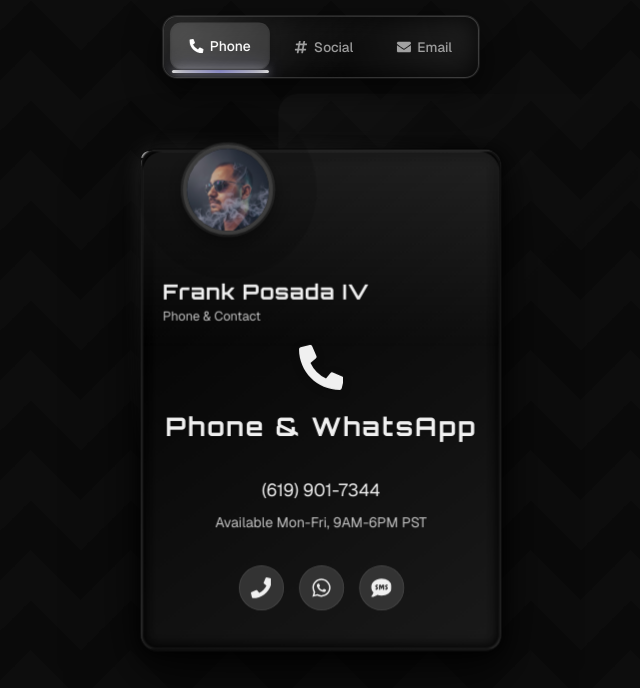
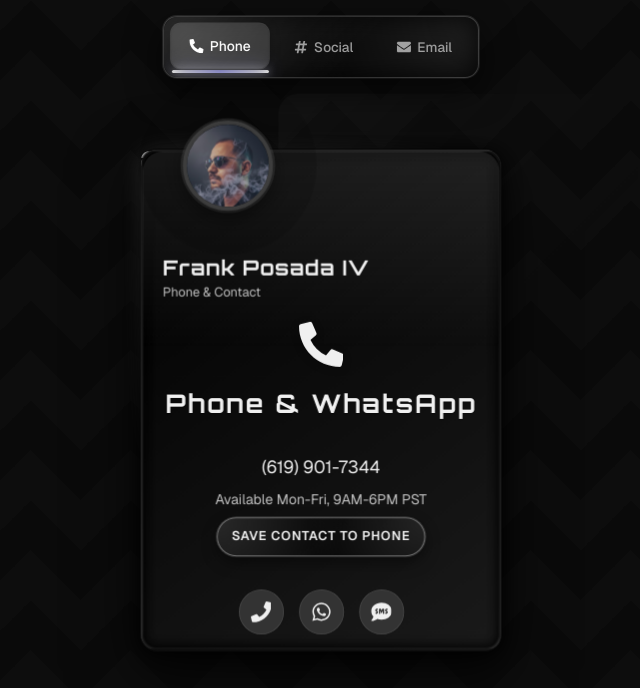
Before and after one commit to verishelf/mycard, a Next.js app: page / in a window 1280 px wide. Shown: the top 688 px of the page, without its empty margins (319-959 px from the left). Built offline with nearby package versions, Linux system fonts and the light colour scheme.

Commit message:
Add Save Contact vCard link

```diff
--- a/src/app/globals.css
+++ b/src/app/globals.css
@@ -752,6 +752,36 @@ body::-webkit-scrollbar {
   margin: 8px 0;
 }
 
+.save-contact-link {
+  display: inline-block;
+  padding: 8px 14px;
+  border-radius: 999px;
+  border: 1px solid rgba(255, 255, 255, 0.35);
+  background: radial-gradient(circle at 0% 0%, rgba(255, 255, 255, 0.15), transparent 60%),
+              radial-gradient(circle at 100% 0%, rgba(255, 255, 255, 0.12), transparent 55%),
+              rgba(0, 0, 0, 0.7);
+  color: #f0f0f0;
+  font-size: 0.8rem;
+  font-weight: 600;
+  text-decoration: none;
+  letter-spacing: 0.06em;
+  text-transform: uppercase;
+  box-shadow:
+    0 6px 16px rgba(0, 0, 0, 0.45),
+    0 0 0 1px rgba(255, 255, 255, 0.18);
+  transition: transform 0.2s ease, box-shadow 0.2s ease, background 0.2s ease;
+}
+
+.save-contact-link:hover {
+  transform: translateY(-2px);
+  box-shadow:
+    0 10px 22px rgba(0, 0, 0, 0.6),
+    0 0 0 1px rgba(255, 255, 255, 0.25);
+  background: radial-gradient(circle at 0% 0%, rgba(255, 255, 255, 0.22), transparent 60%),
+              radial-gradient(circle at 100% 0%, rgba(255, 255, 255, 0.18), transparent 55%),
+              rgba(0, 0, 0, 0.8);
+}
+
 .social-icons {
   display: flex;
   justify-content: center;
--- a/src/app/page.js
+++ b/src/app/page.js
@@ -16,7 +16,7 @@ const allCardData = [
       {
         icon: 'fa-phone-alt',
         title: 'Phone & WhatsApp',
-        content: '<p>(619) 901-7344</p><p class="mt-3 text-sm opacity-80">Available Mon-Fri, 9AM-6PM PST</p>',
+        content: '<p>(619) 901-7344</p><p class="mt-3 text-sm opacity-80">Available Mon-Fri, 9AM-6PM PST</p><p class="mt-4"><a href="/frank-posada-contact.vcf" class="save-contact-link">Save Contact to Phone</a></p>',
         socialLinks: [
           { platform: 'phone', url: 'tel:+16199017344', title: 'Call' },
           { platform: 'whatsapp', url: 'https://wa.me/16199017344', title: 'WhatsApp', external: true },
@@ -26,7 +26,7 @@ const allCardData = [
     ],
     backIcon: 'fa-mobile-alt',
     backTitle: 'Contact Information',
-    backContent: '<p class="mb-3"><strong>Phone:</strong> (619) 901-7344</p><p class="mb-3"><strong>Text:</strong> (619) 901-7344</p><p class="text-sm opacity-80 mt-4">For urgent matters, please call directly</p>',
+    backContent: '<p class="mb-3"><strong>Phone:</strong> (619) 901-7344</p><p class="mb-3"><strong>Text:</strong> (619) 901-7344</p><p class="mt-4"><a href="/frank-posada-contact.vcf" class="save-contact-link">Save Contact to Phone</a></p><p class="text-sm opacity-80 mt-4">For urgent matters, please call directly</p>',
   },
   {
     id: 'card2',
```
Also changed, not shown: 1 other file (tests, documents, lock files or other folders).
